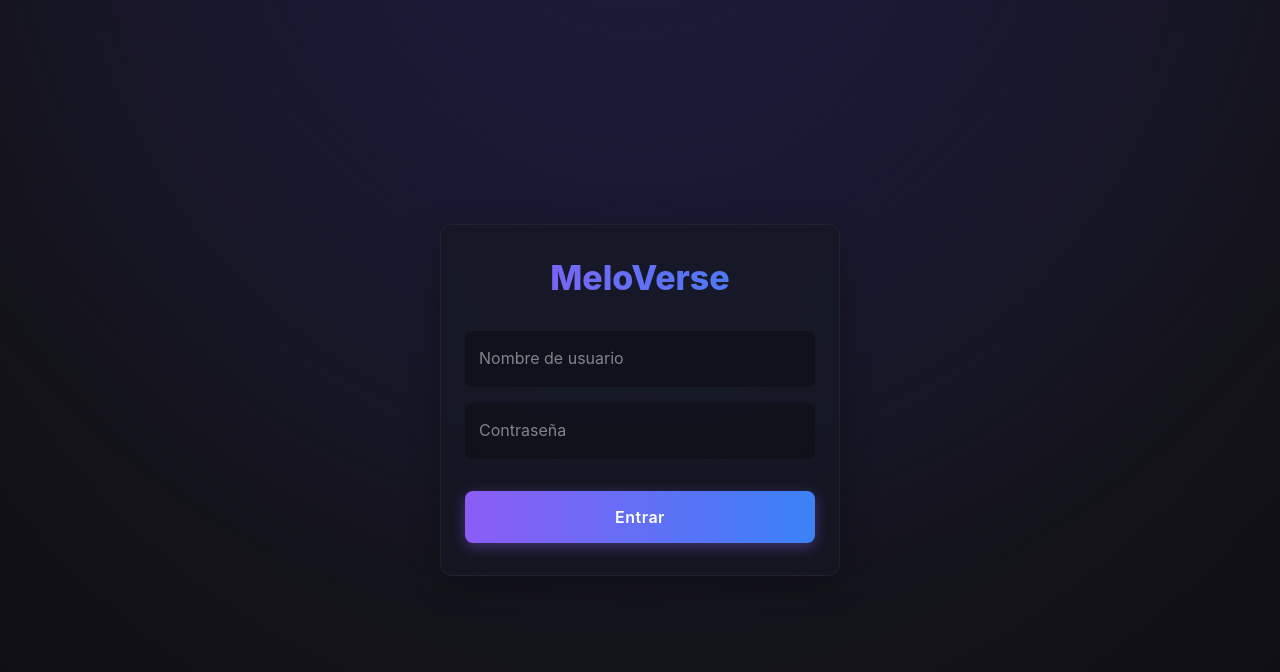
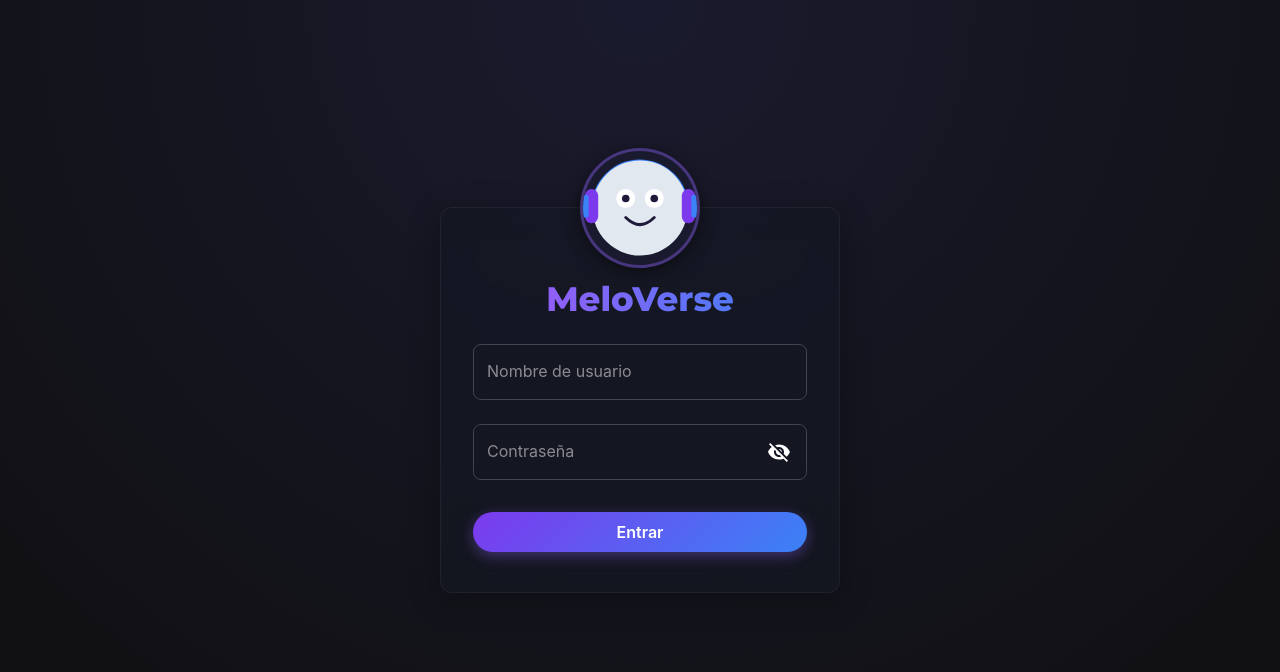
Before and after one commit to matthewconstante-ship-it/frontend-catalogo, a React (Vite) app: page /login in a window 1280 px wide. Shown: the top 672 px of the page. Built offline with nearby package versions, Linux system fonts and the light colour scheme.

Commit message:
login mejorado

```diff
--- a/src/pages/Login.css
+++ b/src/pages/Login.css
@@ -1,92 +1,123 @@
-/* Contenedor principal con resplandor sutil */
+/* Centra todo en la pantalla */
 .login-page-wrapper {
     min-height: 100vh;
     display: flex;
     align-items: center;
     justify-content: center;
-    background: radial-gradient(circle at 50% -20%, #1e1a3a 0%, transparent 70%);
-    padding: 16px;
+    background: radial-gradient(circle at top, #1a1a2e, #0f0f0f);
+    padding: 1rem;
 }
 
-/* Tarjeta principal usando efecto de cristal en lugar de fondo sólido */
+/* Tarjeta principal */
 .login-form-container {
     max-width: 400px;
     width: 100%;
-    padding: 32px 24px;
+    margin: 0 auto;
+    padding: 70px 32px 32px 32px;
     background-color: rgba(21, 25, 36, 0.6);
     backdrop-filter: blur(16px);
+    -webkit-backdrop-filter: blur(16px);
     border: 1px solid rgba(255, 255, 255, 0.05);
     box-shadow: 0 8px 32px 0 rgba(0, 0, 0, 0.3);
     border-radius: 12px;
+    position: relative;
 }
 
-/* Tipografía con degradado */
-/* Tipografía con degradado */
+/* --- ESTILOS DE LA MASCOTA MUSICAL --- */
+.mascot-container {
+    width: 120px;
+    height: 120px;
+    position: absolute;
+    top: -60px;
+    left: 50%;
+    transform: translateX(-50%);
+    border-radius: 50%;
+    background-color: #1a1a2e;
+    border: 3px solid rgba(139, 92, 246, 0.4);
+    box-shadow: 0 4px 15px rgba(0, 0, 0, 0.5);
+    overflow: hidden;
+    z-index: 10;
+}
+
+.mascot-svg {
+    width: 100%;
+    height: 100%;
+}
+
+.mouth {
+    transition: d 0.3s ease;
+}
+
+.hands {
+    transition: transform 0.4s cubic-bezier(0.4, 0, 0.2, 1);
+}
+
+.hands.down {
+    transform: translateY(40px); /* Ocultas abajo */
+}
+
+.hands.covering {
+    transform: translateY(-40px); /* Arriba tapando los ojos */
+}
+
+/* Animación cuando haces clic en "Ver Contraseña" */
+.hands.peeking .hand-left {
+    transform: translateY(-40px); /* La mano izquierda sigue tapando */
+}
+
+.hands.peeking .hand-right {
+    transform: translateY(-20px) translateX(15px); /* La derecha baja y se hace a un lado */
+    transition: transform 0.4s cubic-bezier(0.4, 0, 0.2, 1);
+}
+
+/* --- TEXTOS Y BOTONES --- */
 .login-title {
     text-align: center;
+    font-family: 'Montserrat', sans-serif !important;
     font-weight: 800 !important;
-    margin-bottom: 32px !important;
-    background: linear-gradient(to right, #8B5CF6, #3B82F6);
-
-    /* Prefijos de WebKit */
+    margin-bottom: 24px !important;
+    background: linear-gradient(to right, #a855f7, #3b82f6);
     -webkit-background-clip: text;
     -webkit-text-fill-color: transparent;
-
-    /* Propiedades estándar (¡esto quita el warning!) */
     background-clip: text;
     color: transparent;
 }
 
-/* Estilo para mensajes de error suavizados */
 .login-alert {
     margin-bottom: 24px !important;
     border-radius: 8px !important;
-    background-color: rgba(211, 47, 47, 0.1) !important;
+    background-color: rgba(236, 72, 153, 0.1) !important;
     color: #ffb4ab !important;
 }
 
-/* --- OVERRIDES DE MATERIAL UI PARA TEXTFIELDS --- */
-.custom-mui-input {
-    width: 100%;
+.btn-guardar {
+    background: linear-gradient(135deg, #7c3aed, #3b82f6) !important;
+    border-radius: 20px !important;
+    padding: 10px 24px !important;
+    text-transform: none !important;
+    font-weight: 600 !important;
+    font-size: 1rem !important;
 }
 
-.margin-bottom-normal {
-    margin-bottom: 16px !important;
+.btn-guardar:hover {
+    background: linear-gradient(135deg, #8b5cf6, #2563eb) !important;
 }
 
-.margin-bottom-large {
-    margin-bottom: 32px !important;
+/* Estilos de tus inputs */
+.custom-mui-input .MuiOutlinedInput-root {
+    color: #fff !important;
+    background: rgba(21, 21, 34, 0.4) !important;
+    border-radius: 8px;
 }
 
-.custom-mui-input .MuiOutlinedInput-root {
-    background-color: rgba(0, 0, 0, 0.25);
-    border-radius: 8px;
-    transition: all 0.2s ease;
+.custom-mui-input .MuiOutlinedInput-notchedOutline {
+    border-color: rgba(255, 255, 255, 0.2) !important;
 }
 
-/* Quitamos el borde por defecto */
-.custom-mui-input .MuiOutlinedInput-notchedOutline {
-    border: none;
+.custom-mui-input .MuiOutlinedInput-root:hover .MuiOutlinedInput-notchedOutline {
+    border-color: #7c3aed !important;
 }
 
-/* Borde al pasar el ratón */
-.custom-mui-input .MuiOutlinedInput-root:hover .MuiOutlinedInput-notchedOutline {
-    border: 1px solid rgba(139, 92, 246, 0.4);
+.custom-mui-input .MuiOutlinedInput-root.Mui-focused .MuiOutlinedInput-notchedOutline {
+    border-color: #7c3aed !important;
 }
-
-/* Borde al enfocar (escribir) */
-.custom-mui-input .MuiOutlinedInput-root.Mui-focused .MuiOutlinedInput-notchedOutline {
-    border: 1px solid #8B5CF6;
-}
-
-.custom-input-icon {
-    color: #9CA3AF;
-}
-
-/* Botón principal */
-.login-button {
-    padding: 12px 0 !important;
-    font-size: 1rem !important;
-    letter-spacing: 0.5px !important;
-    border-radius: 8px !important;
-}
--- a/src/pages/Login.jsx
+++ b/src/pages/Login.jsx
@@ -1,9 +1,10 @@
 import { useState } from 'react';
 import { useNavigate } from 'react-router-dom';
 import axios from 'axios';
-import { Typography, TextField, Button, Alert, InputAdornment } from '@mui/material';
-import AccountCircleOutlinedIcon from '@mui/icons-material/AccountCircleOutlined';
-import LockOutlinedIcon from '@mui/icons-material/LockOutlined';
+import { Typography, TextField, Button, Alert, IconButton } from '@mui/material';
+
+import Visibility from '@mui/icons-material/Visibility';
+import VisibilityOff from '@mui/icons-material/VisibilityOff';
 
 import PageTransition from '../components/PageTransition';
 import { AUTH_URL } from '../services/api';
@@ -13,6 +14,11 @@ const Login = () => {
     const [formData, setFormData] = useState({ username: '', password: '' });
     const [error, setError] = useState('');
     const navigate = useNavigate();
+
+    // Estados para la animación
+    const [isUsernameFocused, setIsUsernameFocused] = useState(false);
+    const [isPasswordFocused, setIsPasswordFocused] = useState(false);
+    const [showPassword, setShowPassword] = useState(false);
 
     const handleLogin = async (e) => {
         e.preventDefault();
@@ -35,10 +41,56 @@ const Login = () => {
         }
     };
 
+    const eyeMovement = Math.min(formData.username.length * 1.5, 12);
+
     return (
         <PageTransition>
             <div className="login-page-wrapper">
                 <div className="login-form-container">
+
+                    {/* --- MASCOTA MUSICAL --- */}
+                    <div className="mascot-container">
+                        <svg viewBox="0 0 120 120" className="mascot-svg">
+                            <path d="M 12 60 A 48 48 0 0 1 108 60" fill="none" stroke="#3b82f6" strokeWidth="6" strokeLinecap="round" />
+                            <circle cx="60" cy="60" r="50" fill="#E2E8F0" />
+
+                            <rect x="2" y="40" width="14" height="36" rx="7" fill="#7c3aed" />
+                            <rect x="104" y="40" width="14" height="36" rx="7" fill="#7c3aed" />
+                            <rect x="0" y="46" width="6" height="24" rx="3" fill="#3b82f6" />
+                            <rect x="114" y="46" width="6" height="24" rx="3" fill="#3b82f6" />
+
+                            <g className="eyes">
+                                <circle cx="45" cy="50" r="10" fill="#fff" />
+                                <circle
+                                    cx="45" cy="50" r="4" fill="#1e1a3a"
+                                    style={{
+                                        transform: `translate(${isUsernameFocused ? eyeMovement : 0}px, ${isUsernameFocused ? 5 : 0}px)`,
+                                        transition: 'transform 0.1s'
+                                    }}
+                                />
+                                <circle cx="75" cy="50" r="10" fill="#fff" />
+                                <circle
+                                    cx="75" cy="50" r="4" fill="#1e1a3a"
+                                    style={{
+                                        transform: `translate(${isUsernameFocused ? eyeMovement : 0}px, ${isUsernameFocused ? 5 : 0}px)`,
+                                        transition: 'transform 0.1s'
+                                    }}
+                                />
+                            </g>
+
+                            <path
+                                d={isPasswordFocused && !showPassword ? "M 50 75 Q 60 70 70 75" : "M 45 70 Q 60 85 75 70"}
+                                stroke="#1e1a3a" strokeWidth="3" fill="transparent" strokeLinecap="round"
+                                className="mouth"
+                            />
+
+                            <g className={`hands ${isPasswordFocused ? (showPassword ? 'peeking' : 'covering') : 'down'}`}>
+                                <rect x="25" y="80" width="25" height="35" rx="12" fill="#7c3aed" className="hand hand-left" />
+                                <rect x="70" y="80" width="25" height="35" rx="12" fill="#7c3aed" className="hand hand-right" />
+                            </g>
+                        </svg>
+                    </div>
+
                     <Typography variant="h4" className="login-title">
                         MeloVerse
                     </Typography>
@@ -51,44 +103,58 @@ const Login = () => {
 
                     <form onSubmit={handleLogin}>
                         <TextField
-                            className="custom-mui-input margin-bottom-normal"
+                            className="custom-mui-input"
                             fullWidth
                             placeholder="Nombre de usuario"
                             variant="outlined"
                             value={formData.username}
                             onChange={(e) => setFormData({...formData, username: e.target.value})}
-                            InputProps={{
-                                startAdornment: (
-                                    <InputAdornment position="start">
-                                        <AccountCircleOutlinedIcon className="custom-input-icon" />
-                                    </InputAdornment>
-                                )
-                            }}
+                            onFocus={() => setIsUsernameFocused(true)}
+                            onBlur={() => setIsUsernameFocused(false)}
+                            sx={{ mb: 3 }}
                         />
 
-                        <TextField
-                            className="custom-mui-input margin-bottom-large"
-                            fullWidth
-                            placeholder="Contraseña"
-                            type="password"
-                            variant="outlined"
-                            value={formData.password}
-                            onChange={(e) => setFormData({...formData, password: e.target.value})}
-                            InputProps={{
-                                startAdornment: (
-                                    <InputAdornment position="start">
-                                        <LockOutlinedIcon className="custom-input-icon" />
-                                    </InputAdornment>
-                                )
-                            }}
-                        />
+                        <div style={{ position: 'relative', width: '100%', marginBottom: '32px' }}>
+                            <TextField
+                                className="custom-mui-input"
+                                fullWidth
+                                placeholder="Contraseña"
+                                type={showPassword ? 'text' : 'password'}
+                                variant="outlined"
+                                value={formData.password}
+                                onChange={(e) => setFormData({...formData, password: e.target.value})}
+                                onFocus={() => setIsPasswordFocused(true)}
+                                onBlur={() => setIsPasswordFocused(false)}
+                                InputProps={{
+                                    sx: { paddingRight: '48px' }
+                                }}
+                            />
+
+                            <IconButton
+                                aria-label="toggle password visibility"
+                                onClick={() => setShowPassword(!showPassword)}
+                                onMouseDown={(e) => e.preventDefault()}
+                                style={{
+                                    position: 'absolute',
+                                    right: '8px',
+                                    top: '50%',
+                                    transform: 'translateY(-50%)',
+                                    color: '#ffffff',
+                                    zIndex: 100
+                                }}
+                            >
+                                {/* AQUÍ ESTÁ LA MAGIA: Iconos invertidos para que coincidan con la animación */}
+                                {showPassword ? <Visibility /> : <VisibilityOff />}
+                            </IconButton>
+                        </div>
 
                         <Button
-                            className="login-button"
+                            className="btn-guardar"
                             type="submit"
                             variant="contained"
                             fullWidth
                             size="large"
+                            sx={{ mb: 1 }}
                         >
                             Entrar
                         </Button>
```
